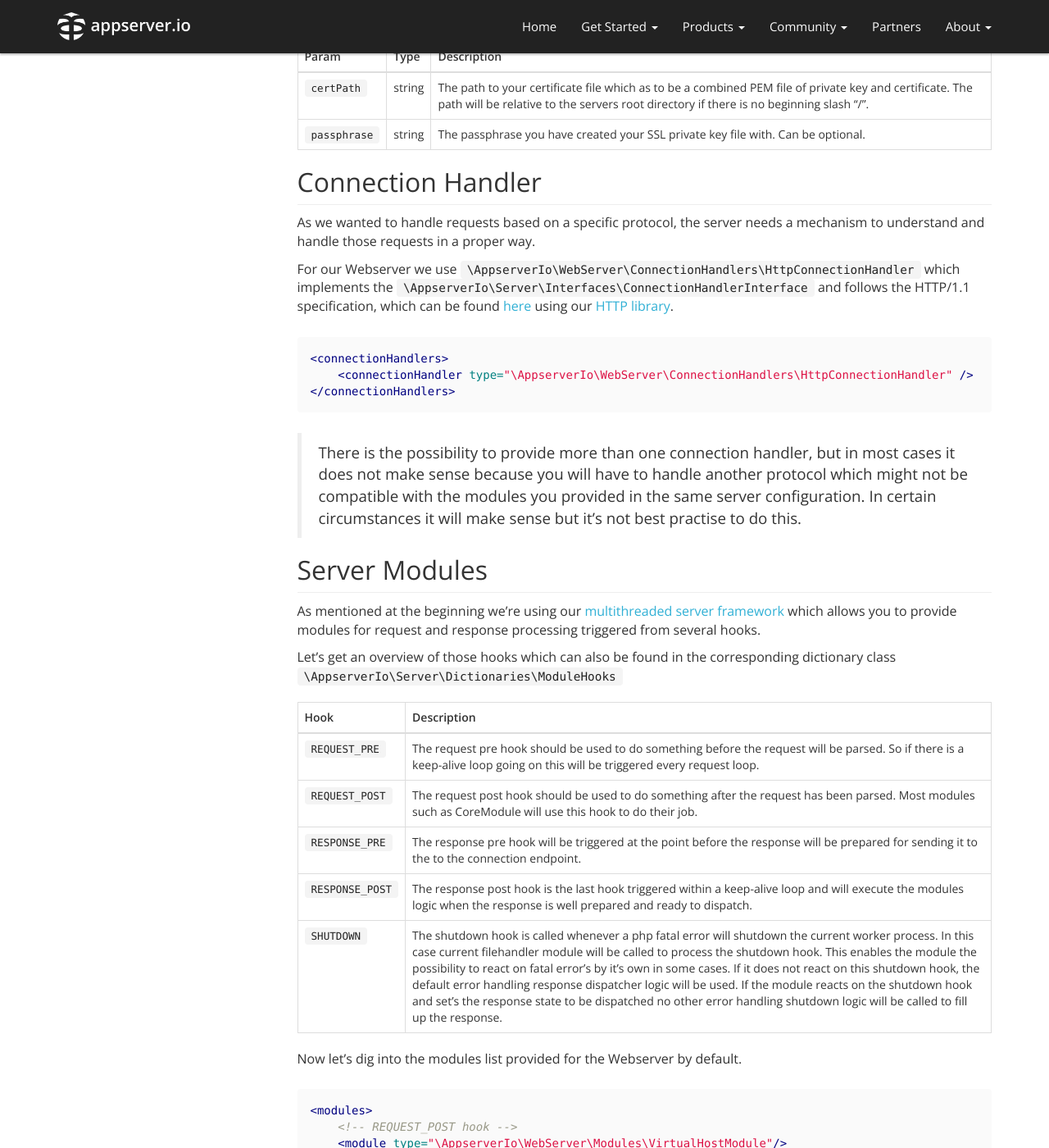
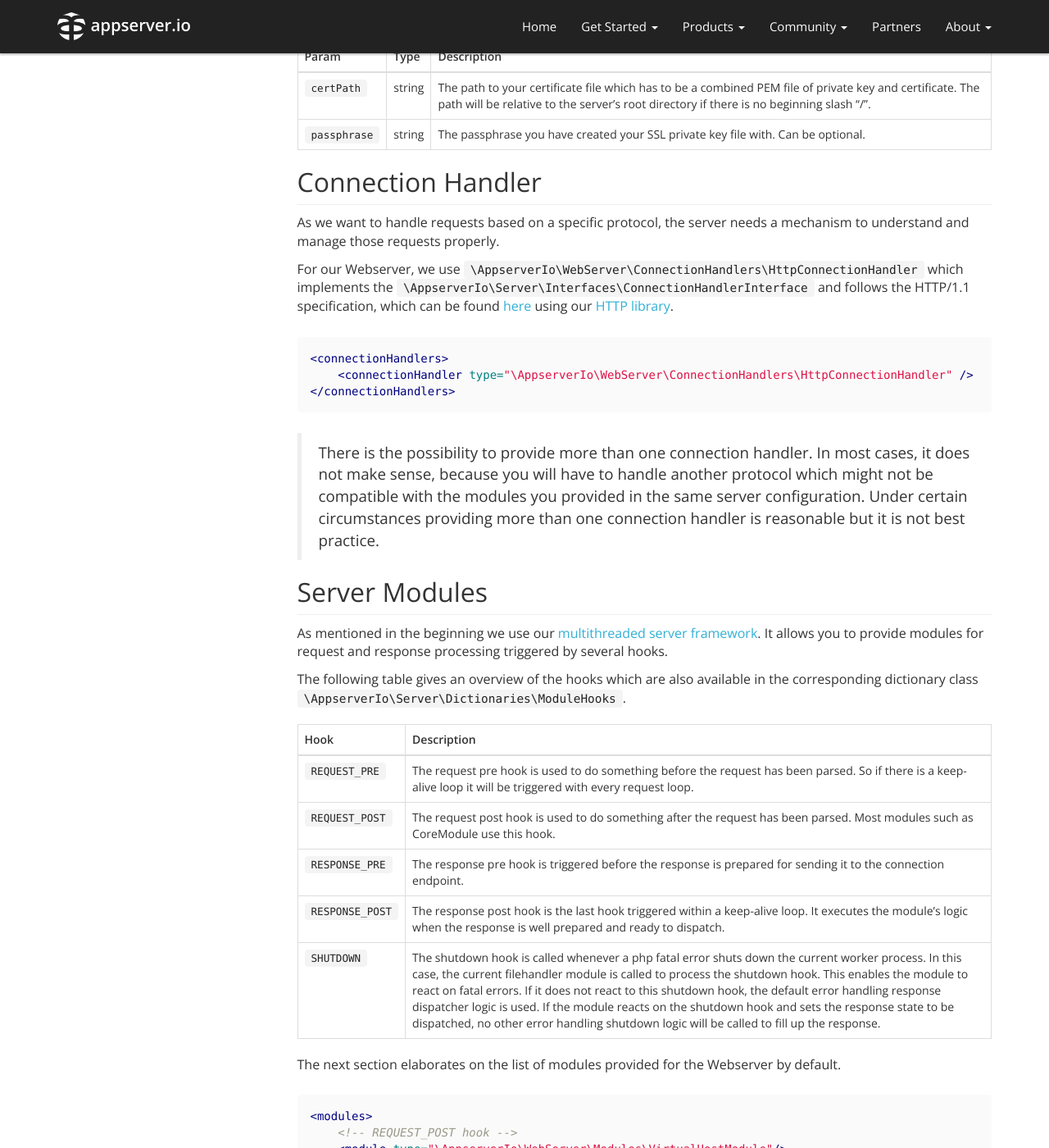
Before and after one commit to appserver-io/appserver, a Jekyll site: the page built from _docs/webserver.md, in a window 1280 px wide and 1400 px high, scrolled down 1916 px. Shown: the whole window at 82% size. Built offline with Jekyll 4.4.1, drawn with Linux system fonts in a browser that asks for light colours; nearby versions of some CDN libraries; library files that are not in the unit come from our copies; Markdown is read by kramdown in place of the engine named in the settings; some of the changed text lies outside the part shown.

Commit message:
Update webserver.md
Changes until line 165

````diff
--- a/_docs/webserver.md
+++ b/_docs/webserver.md
@@ -51,13 +51,13 @@ table.
 | ----------------- | ----------- |
 | `name`            | The name of the server component used for reference and logging purpose. |
 | `type`            | The server type implementation classname based on `AppserverIo\Server\Interfaces\ServerInterface`. It provides the main daemon like logic of the server. |
-| `worker`          | The worker queue implementation classname based on `\AppserverIo\Server\Interfaces\WorkerInterface`. It will introduce a common worker queue logic for the server being able processing many requests at the same time. This could be either a classic eventloop or a threaded, forked mechanism |
+| `worker`          | The worker queue implementation classname based on `\AppserverIo\Server\Interfaces\WorkerInterface`. It introduces a common worker queue logic for the server with the ability to process many requests at the same time. This could be either a classic event loop or a threaded, forked mechanism. |
 | `socket`          | The socket implementation classname based on `AppserverIo\Psr\Socket\SocketInterface`. It provides common socket functionality. As we have our [psr for sockets](<https://github.com/appserver-io-psr/socket>) you might want to have a look at it. |
-| `serverContext`   | The server context implementation classname based on `\AppserverIo\Server\Interfaces\ServerContextInterface`. It represents the server context while running as daemon and holds the configuration, loggers and an optional injectable container object which can be used to connect several server components. |
-| `requestContext`  | The request context implementation classname based on `\AppserverIo\Server\Interfaces\RequestContextInterface`. It holds all vars needed (server, environment and module vars) which can be processed and modified by the server-module-chain defined. After the request was pre-processed by internal server-modules the request context will provide those information for specific file-handlers being able to process the request in a common way. |
+| `serverContext`   | The server context implementation classname based on `\AppserverIo\Server\Interfaces\ServerContextInterface`. It represents the server context while running as a daemon and holds the configuration, loggers and an optional injectable container object which can be used to connect several server components. |
+| `requestContext`  | The request context implementation classname based on `\AppserverIo\Server\Interfaces\RequestContextInterface`. It holds all vars needed (server, environment and module vars) which can be processed and modified by the server-module-chain defined. After the request was pre-processed by internal server-modules the request context provides the information for specific file-handlers being able to process the request in a common way. |
 | `loggerName`      | The logger instance to use in the server's context. |
 
-Next thing we will have a look at are server params.
+In the following section, the server params are discussed.
 
 ```xml
 <params>
@@ -77,34 +77,34 @@ Next thing we will have a look at are server params.
 </params>
 ```
 
-They are used to define several key/value pairs for the Webserver implementation to react on. Some of them are common to all HTTP servers.
+They are used to define several key/value pairs for the Webserver implementation. Some of them are common to all HTTP servers.
 Their descriptions can be found [within the server configuration documentation]({{ "/get-started/documentation/configuration.html#server-configuration" | prepend: site.baseurl }})
 
-Descriptions for webserver specific params can be found below.
+Descriptions for webserver specific params are available below.
 
 | Param                    | Type     | Description                                                    |
 | -------------------------| ---------| ---------------------------------------------------------------|
-| `documentRoot`           | string   | Defines the root directory for the server to append the uri with and search for the requested file or directory. The document root path will be relative to the servers root directory if there is no beginning slash "/" |
-| `directoryIndex`         | string   | Whitespace separated list of index resources to lookup for the requested directory. The server will return the first one that it finds. If none of the resources exist, the server will respond with a 404 Not Found. |
+| `documentRoot`           | string   | Defines the root directory for the server to append the uri with and search for the requested file or directory. The document root path is relative to the servers root directory if there is no beginning slash "/" |
+| `directoryIndex`         | string   | Whitespace separated list of index resources to look up the requested directory. The server will return the first one that is found. If none of the resources exist, the server will respond with a 404 Not Found. |
 | `keepAliveMax`           | integer  | The number of requests allowed per connection when keep-alive is on. If it is set to 0 keep-alive feature will be deactivated. |
 | `keepAliveTimeout`       | integer  | The number of seconds waiting for a subsequent request while in keep-alive loop before closing the connection. |
-| `errorsPageTemplatePath` | string   | The path to the errors page template. The path will be relative to the servers root directory if there is no beginning slash "/". |
+| `errorsPageTemplatePath` | string   | The path to the errors page template. The path is relative to the server's root directory if there is no beginning slash "/". |
 
-If you want to setup a HTTPS Webserver you have to configure 2 more params.
+If you want to setup a HTTPS Webserver you have to configure two more params.
 
 | Param         | Type     | Description |
 | --------------| ---------| ------------|
-| `certPath`    | string   | The path to your certificate file which as to be a combined PEM file of private key and certificate. The path will be relative to the servers root directory if there is no beginning slash "/". |
+| `certPath`    | string   | The path to your certificate file which has to be a combined PEM file of private key and certificate. The path will be relative to the server's root directory if there is no beginning slash "/". |
 | `passphrase`  | string   | The passphrase you have created your SSL private key file with. Can be optional. |
 
 
 
 ## Connection Handler
 
-As we wanted to handle requests based on a specific protocol, the server needs a mechanism to understand and handle
-those requests in a proper way.
+As we want to handle requests based on a specific protocol, the server needs a mechanism to understand and manage
+those requests properly.
 
-For our Webserver we use `\AppserverIo\WebServer\ConnectionHandlers\HttpConnectionHandler`
+For our Webserver, we use `\AppserverIo\WebServer\ConnectionHandlers\HttpConnectionHandler`
 which implements the `\AppserverIo\Server\Interfaces\ConnectionHandlerInterface` and follows the HTTP/1.1 specification,
 which can be found [here](<http://tools.ietf.org/html/rfc7230>) using our [HTTP library](<https://github.com/appserver-io/http>).
 
@@ -114,26 +114,25 @@ which can be found [here](<http://tools.ietf.org/html/rfc7230>) using our [HTTP
 </connectionHandlers>
 ```
 
-> There is the possibility to provide more than one connection handler, but in most cases it does not make sense because
+> There is the possibility to provide more than one connection handler. In most cases, it does not make sense, because
 > you will have to handle another protocol which might not be compatible with the modules you provided in the same server
-> configuration. In certain circumstances it will make sense but it's not best practise to do this.
+> configuration. Under certain circumstances providing more than one connection handler is reasonable but it is not best practice.
 
 ## Server Modules
 
-As mentioned at the beginning we're using our [multithreaded server framework](<https://github.com/appserver-io/server>)
-which allows you to provide modules for request and response processing triggered from several hooks.
+As mentioned in the beginning we use our [multithreaded server framework](<https://github.com/appserver-io/server>). It allows you to provide modules for request and response processing triggered by several hooks.
 
-Let's get an overview of those hooks which can also be found in the corresponding dictionary class `\AppserverIo\Server\Dictionaries\ModuleHooks`
+The following table gives an overview of the hooks which are also available in the corresponding dictionary class `\AppserverIo\Server\Dictionaries\ModuleHooks`.
 
 | Hook             | Description |
 | ---------------- | ----------- |
-| `REQUEST_PRE`    | The request pre hook should be used to do something before the request will be parsed. So if there is a keep-alive loop going on this will be triggered every request loop. |
-| `REQUEST_POST`   | The request post hook should be used to do something after the request has been parsed. Most modules such as CoreModule will use this hook to do their job. |
-| `RESPONSE_PRE`   | The response pre hook will be triggered at the point before the response will be prepared for sending it to the to the connection endpoint. |
-| `RESPONSE_POST`  | The response post hook is the last hook triggered within a keep-alive loop and will execute the modules logic when the response is well prepared and ready to dispatch. |
-| `SHUTDOWN`       | The shutdown hook is called whenever a php fatal error will shutdown the current worker process. In this case current filehandler module will be called to process the shutdown hook. This enables the module the possibility to react on fatal error's by it's own in some cases. If it does not react on this shutdown hook, the default error handling response dispatcher logic will be used. If the module reacts on the shutdown hook and set's the response state to be dispatched no other error handling shutdown logic will be called to fill up the response. |
+| `REQUEST_PRE`    | The request pre hook is used to do something before the request has been parsed. So if there is a keep-alive loop it will be triggered with every request loop. |
+| `REQUEST_POST`   | The request post hook is used to do something after the request has been parsed. Most modules such as CoreModule use this hook. |
+| `RESPONSE_PRE`   | The response pre hook is triggered before the response is prepared for sending it to the connection endpoint. |
+| `RESPONSE_POST`  | The response post hook is the last hook triggered within a keep-alive loop. It executes the module's logic when the response is well prepared and ready to dispatch. |
+| `SHUTDOWN`       | The shutdown hook is called whenever a php fatal error shuts down the current worker process. In this case, the current filehandler module is called to process the shutdown hook. This enables the module to react on fatal errors. If it does not react to this shutdown hook, the default error handling response dispatcher logic is used. If the module reacts on the shutdown hook and sets the response state to be dispatched, no other error handling shutdown logic will be called to fill up the response. |
 
-Now let's dig into the modules list provided for the Webserver by default.
+The next section elaborates on the list of modules provided for the Webserver by default.
 
 ```xml
 <modules>
@@ -156,13 +155,12 @@ Now let's dig into the modules list provided for the Webserver by default.
 ```
 
 For every hook all modules are processed in the same order as they are listed in the xml configuration.
-> The order of the modules provided by the default configuration is intended and should not be changed. For example if you change the
-> order of AccessModule to come before the RewriteModule it would be possible to lever an access rule by any rewrite rule.
+> The order of the modules provided by the default configuration is planned and should not be changed. For example, if you change the
+> order of AccessModule to come before the RewriteModule it is possible to lever an access rule by any rewrite rule.
 
-Our Webserver provides an interface called `\AppserverIo\WebServer\Interfaces\HttpModuleInterface` that every module has
-to implement.
+Our Webserver provides an interface called `\AppserverIo\WebServer\Interfaces\HttpModuleInterface` which has to be implemented by every module.
 
-Find an overview of all modules below ...
+All modules are described in the overview below.
 
 | Module                      | Description |
 | --------------------------- | ----------- |
````
